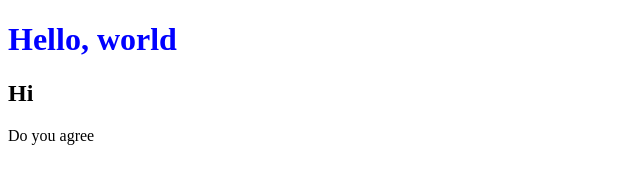
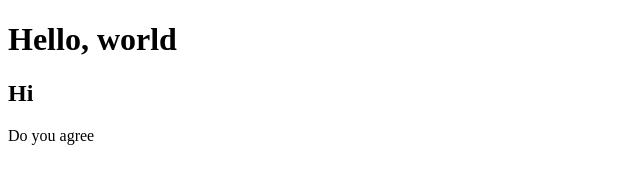
Before and after one commit to Jacobojijo/hello, a plain HTML site: page index.html in a window 1280 px wide. Shown: the whole page, without its empty margins (0-640 px from the left). Drawn offline with Linux system fonts and the light colour scheme.

Commit message:
Update index.html

```diff
--- a/index.html
+++ b/index.html
@@ -7,7 +7,7 @@
     <title>Document</title>
 </head>
 <body>
-    <h1 style="color: blue">Hello, world</h1>
+    <h1>Hello, world</h1>
     <h2>Hi</h2>
     <p>Do you agree</p>
 </body>
```
